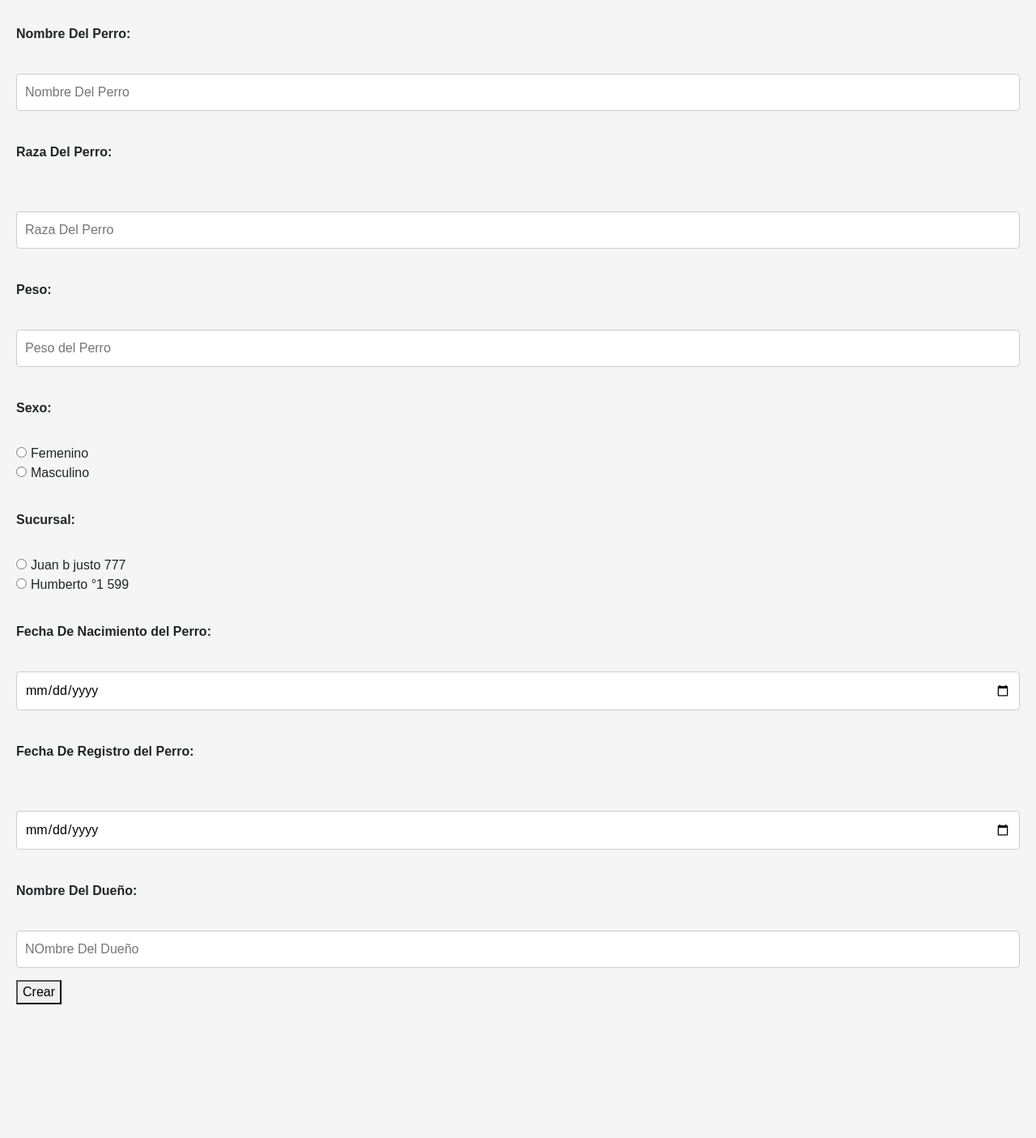
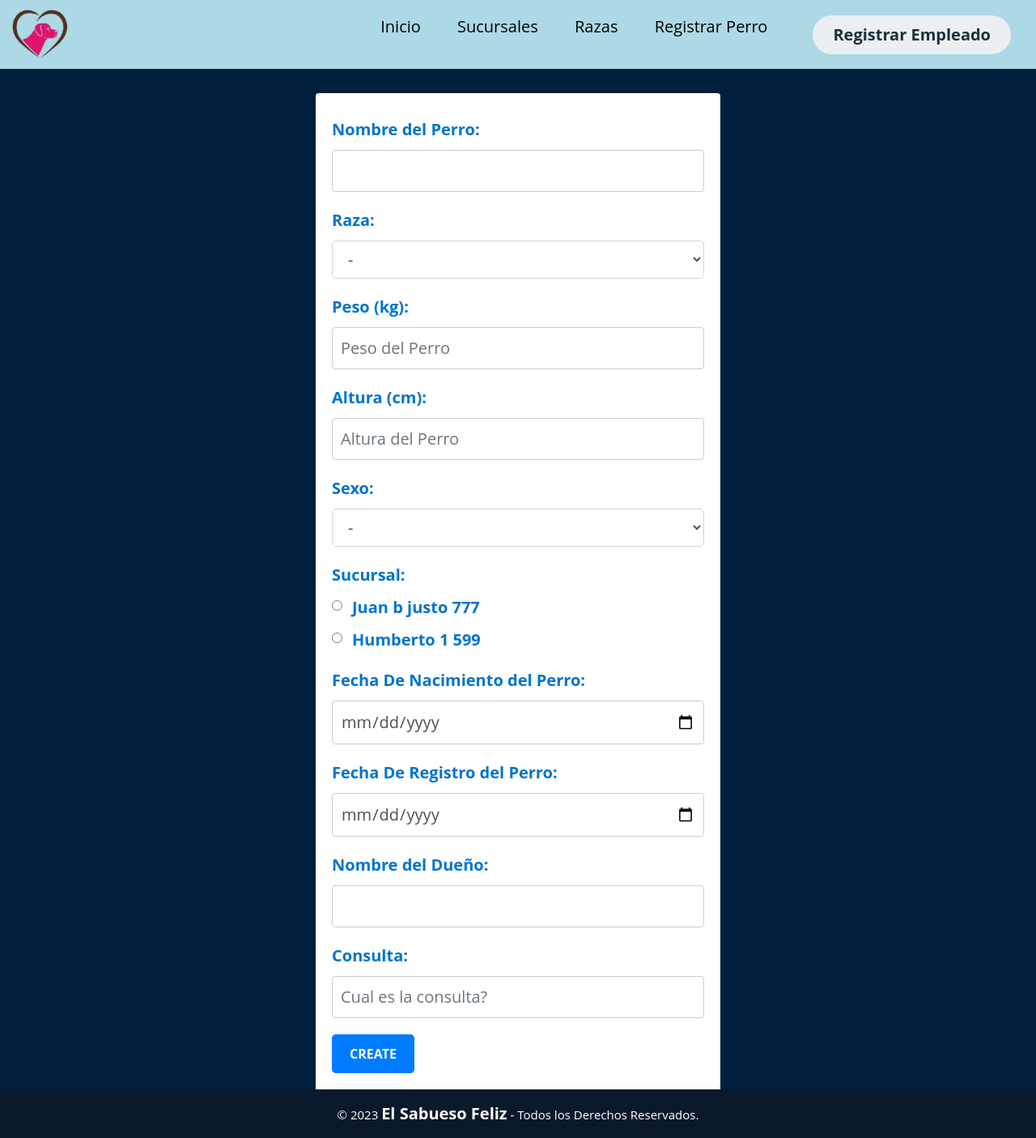
Before and after one commit to Fran-Montini/ElSabuesoFeliz, a Django app: page /registerperros/ in a window 1280 px wide. Shown: the whole page at 81% size. Before the commit the page ends 1240 px from the top, so only its background shows below. Run offline with Django 4.2, Linux system fonts and the light colour scheme; data that the repository does not hold is empty; some libraries are stand-ins or nearby versions.

Commit message:
registroperro

```diff
--- a/app/static/CSS/RegisterPerros.css
+++ b/app/static/CSS/RegisterPerros.css
@@ -2,13 +2,20 @@
 
 body {
     font-family: Arial, sans-serif;
-    background-color: #f5f5f5;
-    padding: 20px;
+    background-color: #001f3f; /* Azul marino */
+    color: #fff; /* Texto blanco para mejor contraste */
+}
+.container {
+    background-color: #fff; /* Fondo blanco para el contenido del formulario */
+    border-radius: 10px; /* Bordes redondeados */
+    padding: 20px; /* Espaciado interno */
+    box-shadow: 0 4px 8px rgba(0, 0, 0, 0.1); /* Sombra suave */
 }
 
 label {
     font-weight: bold;
     display: block;
+    color: #0074cc;
     margin-top: 10px;
 }
 
@@ -73,3 +80,23 @@ input[type="submit"]:hover {
     margin-right: 5px;
     font-size: 1.5rem;
 }
+
+.boton-bonito {
+    display: inline-block;
+    padding: 10px 20px;
+    font-size: 16px;
+    font-weight: bold;
+    text-align: center;
+    text-decoration: none;
+    cursor: pointer;
+    border-radius: 5px;
+    transition: background-color 0.3s ease;
+    color: #fff;
+    background-color: #007bff; /* Azul brillante, puedes ajustar el color */
+    border: 2px solid #007bff; /* Borde del mismo color que el fondo para dar un aspecto "sin borde" */
+}
+
+.boton-bonito:hover {
+    background-color: #0056b3; /* Color de fondo más oscuro al pasar el mouse */
+    border: 2px solid #0056b3; /* Borde más oscuro al pasar el mouse */
+}
--- a/app/static/CSS/styles.css
+++ b/app/static/CSS/styles.css
@@ -165,7 +165,6 @@ body{
 .pie-pagina{
     position: relative;
     width: 100%;
-    height: 100vh;
     background-color: #0a141d;
 }
 .pie-pagina .grupo-1{
--- a/app/templates/LoginPerros.html
+++ b/app/templates/LoginPerros.html
@@ -1,3 +1,4 @@
+{% extends 'index.html'%}
 {% load static  %}
 
 <!DOCTYPE html>
@@ -6,40 +7,92 @@
     <meta charset="UTF-8">
     <meta name="viewport" content="width=device-width, initial-scale=1.0">
     <title>Registrar Perro</title>
+    {% block head%}
+    <link rel="stylesheet" href="https://cdn.jsdelivr.net/npm/bootstrap@4.0.0/dist/css/bootstrap.min.css" integrity="sha384-Gn5384xqQ1aoWXA+058RXPxPg6fy4IWvTNh0E263XmFcJlSAwiGgFAW/dAiS6JXm" crossorigin="anonymous">
+    <link rel="stylesheet" href="{% static 'CSS/styles.css' %}">
+    <link rel="stylesheet" href="{% static 'JS/index.js' %}">
+    <script src="https://kit.fontawesome.com/8c86341407.js" crossorigin="anonymous"></script>
     <link rel="stylesheet" href="https://cdn.jsdelivr.net/npm/bootstrap@4.0.0/dist/css/bootstrap.min.css" integrity="sha384-Gn5384xqQ1aoWXA+058RXPxPg6fy4IWvTNh0E263XmFcJlSAwiGgFAW/dAiS6JXm" crossorigin="anonymous">
     <link rel="stylesheet" href="{% static 'CSS/RegisterPerros.css' %}">
     <script src="https://kit.fontawesome.com/8c86341407.js" crossorigin="anonymous"></script>
+    {% endblock%}
 </head>
+
 <body>
-    <form action="" method="post">
-        {% csrf_token %}
-        <label for="nombre">Nombre Del Perro:</label><br>
-        <input type="text" name="Nombre" id="nombre" placeholder="Nombre Del Perro"><br><br>
-        <label for="Raza">Raza Del Perro:</label> <br> <br>
-        <input type="text" name="Raza" id="Raza" placeholder="Raza Del Perro"> <br> <br>
-        <label for="Peso">Peso:</label><br>
-        <input type="number" name="Peso" id="Peso" placeholder="Peso del Perro"><br><br>
-        <label for="sexo">Sexo:</label><br>
-        <input type="radio" name="genero" id="sexo">Femenino <br>
-        <input type="radio" name="genero" id="sexo">Masculino <br> <br>
-        <label for="sucu">Sucursal:</label><br>
-        <input type="radio" name="Sucursal" id="sucu">Juan b justo 777 <br>
-        <input type="radio" name="Sucursal" id="sucu">Humberto °1 599 <br> <br>
-        <label for="Nacimiento">Fecha De Nacimiento del Perro:</label> <br>
-        <input type="date" name="fechaN" id="Nacimiento"><br><br>
-        <label for="Registro">Fecha De Registro del Perro:</label> <br><br>
-        <input type="date" name="FechaR" id="Registro"><br><br>
-        <label for="nombredueño">Nombre Del Dueño:</label><br>
-        <input type="text" name="NombreDueño" id="NombreDueño" placeholder="NOmbre Del Dueño">  <br>
-        <label for="ApellidoDueño"></label>
+    {% block content%}
+    <div class="container mt-4">
+        <form action="" method="post">
+            {% csrf_token %}
+            <div class="form-group">
+                <label for="nombre">Nombre del Perro:</label>
+                <input type="text" class="form-control" name="Nombre" id="nombre" required>
+            </div>
 
-        <button>Crear</button>
-    </form>
+            <div class="form-group">
+                <label for="raza">Raza:</label>
+                <select class="form-control" id="raza" name="Raza" placeholder="Elija la raza del perro" required>
+                    <option value="" disabled selected>-</option>
+                    {% for raza in razas %}
+                        <option value="{{ raza.denominacion }}">{{ raza.denominacion }}</option>
+                    {% endfor %}
+                </select>
+            </div>
 
+            <div class="form-group">
+                <label for="pesoActual">Peso (kg):</label>
+                <input type="number" class="form-control" name="pesoActual" id="pesoActual" placeholder="Peso del Perro" required>
+            </div>
 
+            <div class="form-group">
+                <label for="alturaActual">Altura (cm):</label>
+                <input type="number" class="form-control" name="alturaActual" id="alturaActual" placeholder="Altura del Perro" required>
+            </div>
 
+            <div class="form-group">
+                <label for="sexo">Sexo:</label>
+                <select class="form-control" id="sexo" name="sexo" placeholder="Elija el sexo del perro" required>
+                    <option value="" disabled selected>-</option>
+                    <option value="Masculino">Masculino</option>
+                    <option value="Femenino">Femenino</option>
+                </select>
+            </div>
 
+            <div class="form-group">
+                <label for="sucu">Sucursal:</label>
+                <div class="form-check">
+                    <input type="radio" class="form-check-input" name="Sucursal" id="sucu1" required>
+                    <label class="form-check-label" for="sucu1">Juan b justo 777</label>
+                </div>
+                <div class="form-check">
+                    <input type="radio" class="form-check-input" name="Sucursal" id="sucu2" required>
+                    <label class="form-check-label" for="sucu2">Humberto 1 599</label>
+                </div>
+            </div>
 
+            <div class="form-group">
+                <label for="fechaNacimiento">Fecha De Nacimiento del Perro:</label>
+                <input type="date" class="form-control" name="fechaNacimiento" id="fechaNacimiento" required>
+            </div>
+
+            <div class="form-group">
+                <label for="Registro">Fecha De Registro del Perro:</label>
+                <input type="date" class="form-control" name="FechaR" id="Registro" required>
+            </div>
+
+            <div class="form-group">
+                <label for="nombredueño">Nombre del Dueño:</label>
+                <input type="text" class="form-control" name="NombreDueño" id="NombreDueño" required>
+            </div>
+
+            <div class="form-group">
+                <label for="consulta">Consulta:</label>
+                <input type="text" class="form-control" name="consulta" id="consulta" placeholder="Cual es la consulta?" required>
+            </div>
+
+            <button type="submit" class="boton-bonito">CREATE</button><br><br><br>
+        </form>
+    </div>
+    {% endblock%}
 
 </body>
 </html>
--- a/app/templates/index.html
+++ b/app/templates/index.html
@@ -6,19 +6,21 @@
     <meta charset="UTF-8">
     <meta name="viewport" content="width=, initial-scale=1.0">
     <title>El Sabueso Feliz</title>
-    <link rel="stylesheet" href="https://cdn.jsdelivr.net/npm/bootstrap@4.0.0/dist/css/bootstrap.min.css" integrity="sha384-Gn5384xqQ1aoWXA+058RXPxPg6fy4IWvTNh0E263XmFcJlSAwiGgFAW/dAiS6JXm" crossorigin="anonymous">
+    {% block head %}
+    <link rel="stylesheet" href="https://cdn.jsdelivr.net/npm/bootstrap@4.0.0/dist/css/bootstrap.min.css" integrity="sha384-Gn5384xqQ1aoWXA+058RXPxPg6fy4IWvTNh0E263XmFcJlSAwiGgFAW/dAiS6JXm">
     <link rel="stylesheet" href="{% static 'CSS/styles.css' %}">
     <link rel="stylesheet" href="{% static 'JS/index.js' %}">
     <script src="https://kit.fontawesome.com/8c86341407.js" crossorigin="anonymous"></script>
+    {% endblock%}
 </head>
 <body>
-    <header class="header">
+    <header class="container-fluid header">
         <div class="logo">
-<!---->            <img src="{% static 'IMG/Logo.png' %} " alt="Logo de la marca">
+           <a href="{%url 'Veterinarialist'%}" ><img src="{% static 'IMG/Logo.png' %}"  alt="Logo de la marca"></a>
         </div>
         <nav>
            <ul class="nav-links">
-                <li><a href="#">Inicio</a></li>
+                <li><a href="{%url 'Veterinarialist'%}">Inicio</a></li>
                 <li><a href="#">Sucursales</a></li>
                 <li><a href="{%url 'Raza'%}">Razas</a></li>
                 <li><a href="{% url 'registrarperrro' %}">Registrar Perro</a></li>
@@ -34,7 +36,7 @@
                 <a href="#">Servicios</a>
                 <a href="#">Nosotros</a>
                 <a href="#">Contacto</a>
-                <a href="login/">Registrarse</a>
+                <a href="{%url 'loginview'%}">Registrarse</a>
             </div>
         </div>
 
--- a/app/views.py
+++ b/app/views.py
@@ -9,7 +9,7 @@ from django.http import HttpResponse, HttpRequest
 from django.contrib import  messages
 from django.urls import reverse
 def home(request):
-    return redirect("login/")
+    return redirect("/login")
 
 def base(request):
     return render(request,'./Veterinaria_list.html')
@@ -19,15 +19,20 @@ def login_empleado(request):
 
 def login_perro(request):
     if request.method == 'GET':
-        return render(request, './LoginPerros.html')
+        razas = Raza.objects.all()
+        return render(request, './LoginPerros.html', {"razas" : razas})
 
-    else:
+    elif request.method == 'POST':
         perro = request.POST["Nombre"]
-        raza =request.POST["Raza"]
-        peso = request.POST["Peso"]
-        sexo = request.POST["genero"]
-        p = Perro.objects.create(nombre=perro,raza=raza,peso=peso,sexo=sexo)
-
+        raza = request.POST["Raza"]
+        peso = request.POST["pesoActual"]
+        sexo = request.POST["sexo"]
+        fechaNacimiento = request.POST["fechaNacimiento"]
+        altura = request.POST["alturaActual"]
+        consulta = request.POST["consulta"]
+        razaful = Raza.objects.get(denominacion = raza)
+        p = Perro.objects.create(nombre=perro,raza=razaful,pesoActual=peso,sexo=sexo,fechaNacimiento=fechaNacimiento,alturaActual=altura,consulta=consulta)
+        return redirect("/veterinaria")
 def razaperro(request):
     return render(request, 'razaperro_template.html')
 
@@ -36,7 +41,6 @@ def loginview(request: HttpRequest):
     if request.method == "GET":
         return render(request, "login.html")
     if request.method == 'POST':
-
 
         username = request.POST['username']
         password = request.POST['password']
@@ -51,6 +55,4 @@ def loginview(request: HttpRequest):
             return redirect("/veterinaria")
         else:
             messages.success(request,("Las credenciales no coinciden"))
-            return redirect('./login.html')
-    else:
-        return render(request, './login.html', )
+            return redirect('/login')
```
Also changed, not shown: app/models.py (+8 -5 lines), app/static/CSS/login.css (+23 -2 lines), app/templates/Veterinaria_list.html (+9 -1 lines), app/templates/login.html (+4 -4 lines), app/migrations/0001_initial.py, app/migrations/0002_alter_perro_consulta_alter_perro_historialmascotas_and_more.py (added), app/migrations/0003_alter_perro_sexo.py (added).
